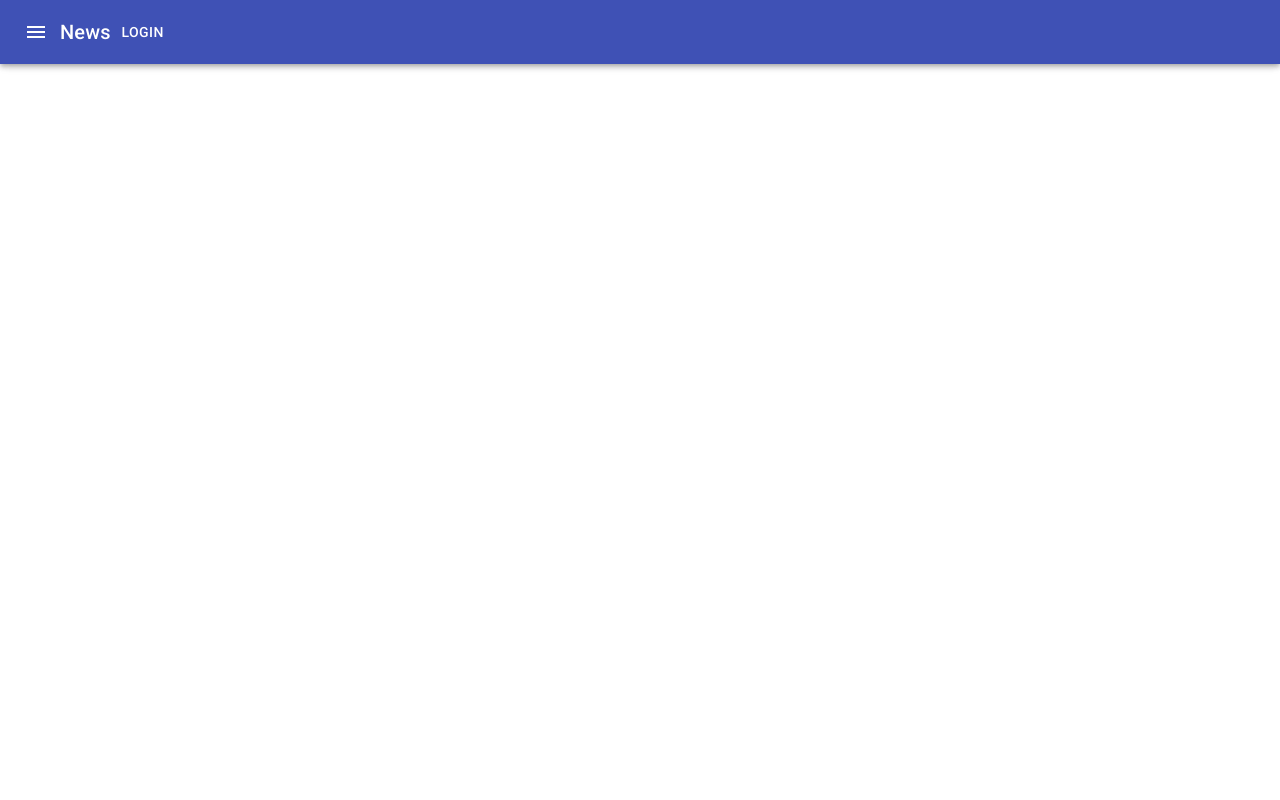
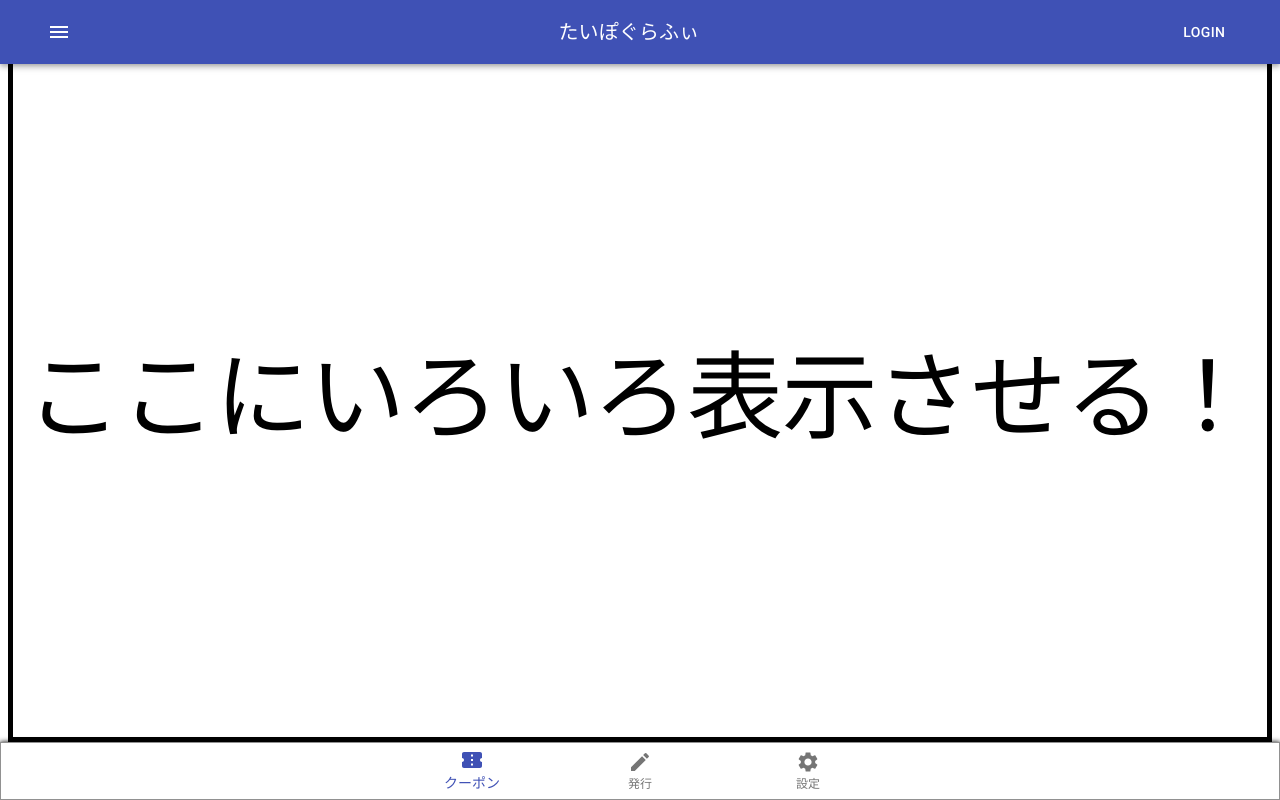
Before and after one commit to SeiyaIwabuchi/Coupon-management-system, a React (Create React App) app: page / in a window 1280 px wide. Built offline with nearby package versions, Linux system fonts and the light colour scheme; the HTML template or start-up script is replaced by a standard one.

Commit message:
共通画面作成

```diff
--- a/src/Common.tsx
+++ b/src/Common.tsx
@@ -1,21 +1,67 @@
 
-import { AppBar, Toolbar, IconButton, Typography, Button } from "@material-ui/core";
+import classes from "*.module.css";
+import { AppBar, Toolbar, IconButton, Typography, Button, Box, BottomNavigation, BottomNavigationAction } from "@material-ui/core";
 import MenuIcon from '@material-ui/icons/Menu';
-import React from "react";
-import { ICommonProps } from "./propInterfaces";
+import React, { useState } from "react";
+import ConfirmationNumberIcon from '@material-ui/icons/ConfirmationNumber';
+import CreateIcon from '@material-ui/icons/Create';
+import SettingsIcon from '@material-ui/icons/Settings';
+import { CheckBoxOutlineBlankRounded } from "@material-ui/icons";
 
+//親要素から受け取るプロパティ
+interface ICommonProps {
+
+}
+
+// アプリ全体で共通のデザイン
+// このコンポーネントに要素を入れていくようになる。
 export default function Common(props: ICommonProps) {
+    //ステートフックまとめ
+    let initCommonHooks = {
+        leftIconButton: (
+            <IconButton edge="start" color="inherit" aria-label="menu" style={{ flexGrow: 1 }}>
+                <MenuIcon />
+            </IconButton>),
+        centerLabel: "たいぽぐらふぃ",
+        rightIconButton: (<Button color="inherit" style={{ flexGrow: 1 }}>Login</Button>),
+    };
+    const [commonHooks, setCommonHooks] = useState(initCommonHooks);
+
     return (
-        <AppBar position="fixed">
-            <Toolbar>
-                <IconButton edge="start" color="inherit" aria-label="menu">
-                    <MenuIcon />
-                </IconButton>
-                <Typography variant="h6">
-                    News
-                </Typography>
-                <Button color="inherit">Login</Button>
-            </Toolbar>
-        </AppBar>
+        <Box>
+            <AppBar position="fixed" >
+                <Toolbar style={{ display: "flex", flexDirection: "row" }}>
+                    {commonHooks.leftIconButton}
+                    <Typography variant="h6" style={{ flexGrow: 20, textAlign: "center" }}>
+                        {commonHooks.centerLabel}
+                    </Typography>
+                    {commonHooks.rightIconButton}
+                </Toolbar>
+            </AppBar>
+            <Box style={{ display: "flex", justifyContent: "center", alignItems: "center", marginTop: "54px", border: "5px solid",height:window.innerHeight-(58*2.1) }}>
+                <Typography variant="h1">
+                    ここにいろいろ表示させる！
+            </Typography>
+            </Box>
+            <BottomNavigation
+                value={0}
+                onChange={(event, newValue) => {
+
+                }}
+                showLabels
+                style={{
+                    position: "fixed",
+                    bottom: 0,
+                    left: 0,
+                    right: 0,
+                    border: "1px solid #919191",
+                    boxShadow: "0px 0px 5px"
+                }}
+            >
+                <BottomNavigationAction label="クーポン" icon={<ConfirmationNumberIcon />} />
+                <BottomNavigationAction label="発行" icon={<CreateIcon />} />
+                <BottomNavigationAction label="設定" icon={<SettingsIcon />} />
+            </BottomNavigation>
+        </Box>
     );
 }
```
